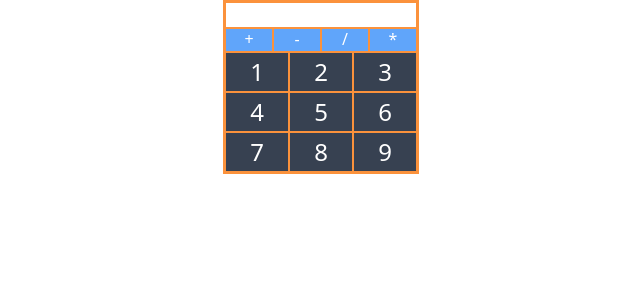
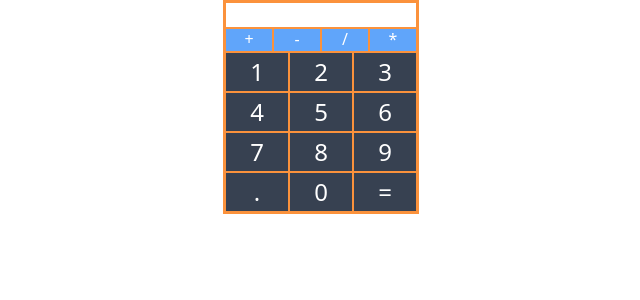
Before and after one commit to lawal-mj/react-calculator, a React (Create React App) app: page / in a window 1280 px wide. Shown: the top 300 px of the page, without its empty margins (319-959 px from the left). Built offline with nearby package versions, Linux system fonts and the light colour scheme.

Commit message:
add equal to, full stop and 0 to numpad

```diff
--- a/src/components/Numpad.js
+++ b/src/components/Numpad.js
@@ -1,8 +1,9 @@
-import Button from './blocks/Button'
+import Button from "./blocks/Button";
 
 export default function Numpad() {
   return (
-    <div className="flex bg-orange-400">
+    <div>
+      <div  className="flex bg-orange-400">
         <div>
           <Button number={1} />
           <Button number={4} />
@@ -19,5 +20,11 @@ export default function Numpad() {
           <Button number={9} />
         </div>
       </div>
+      <div  className="flex bg-orange-400 flex-row">
+        <Button number={"."} />
+        <Button number={0} />
+        <Button number={"="} />
+      </div>
+    </div>
   );
 }
```
Lines whose indentation alone changed are shown as unchanged.
